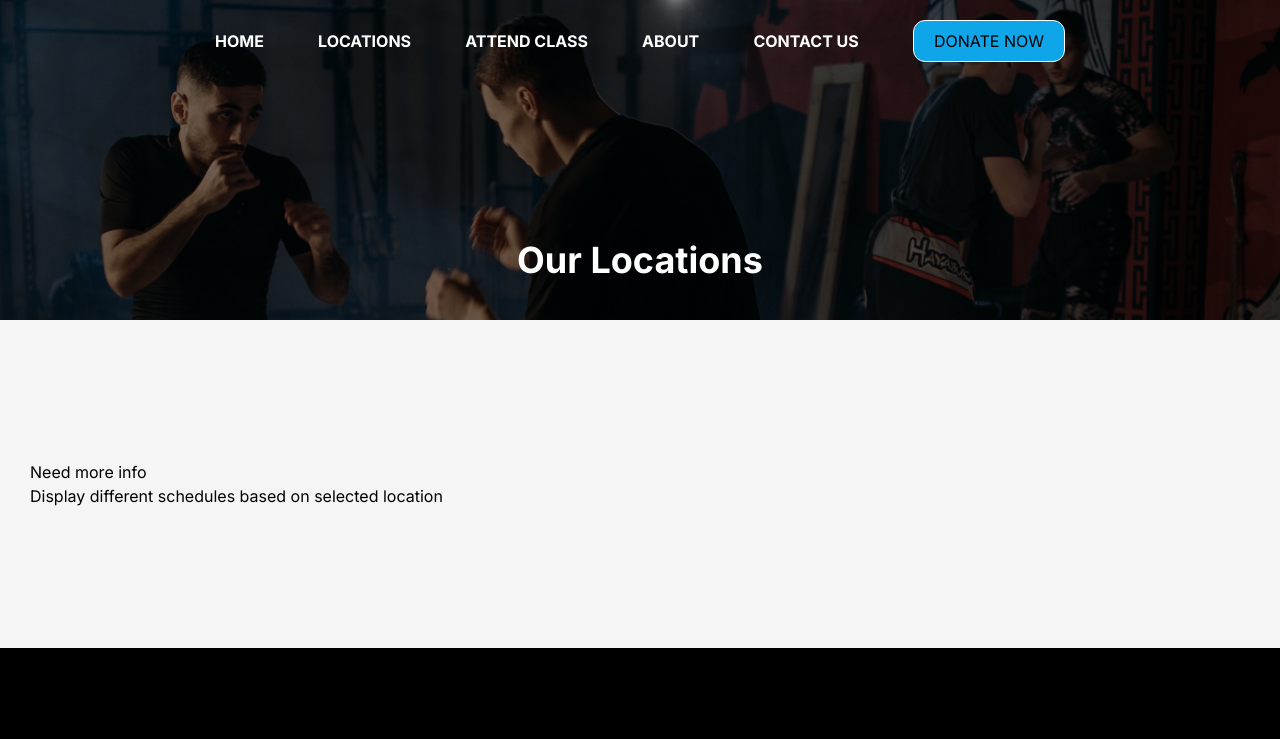
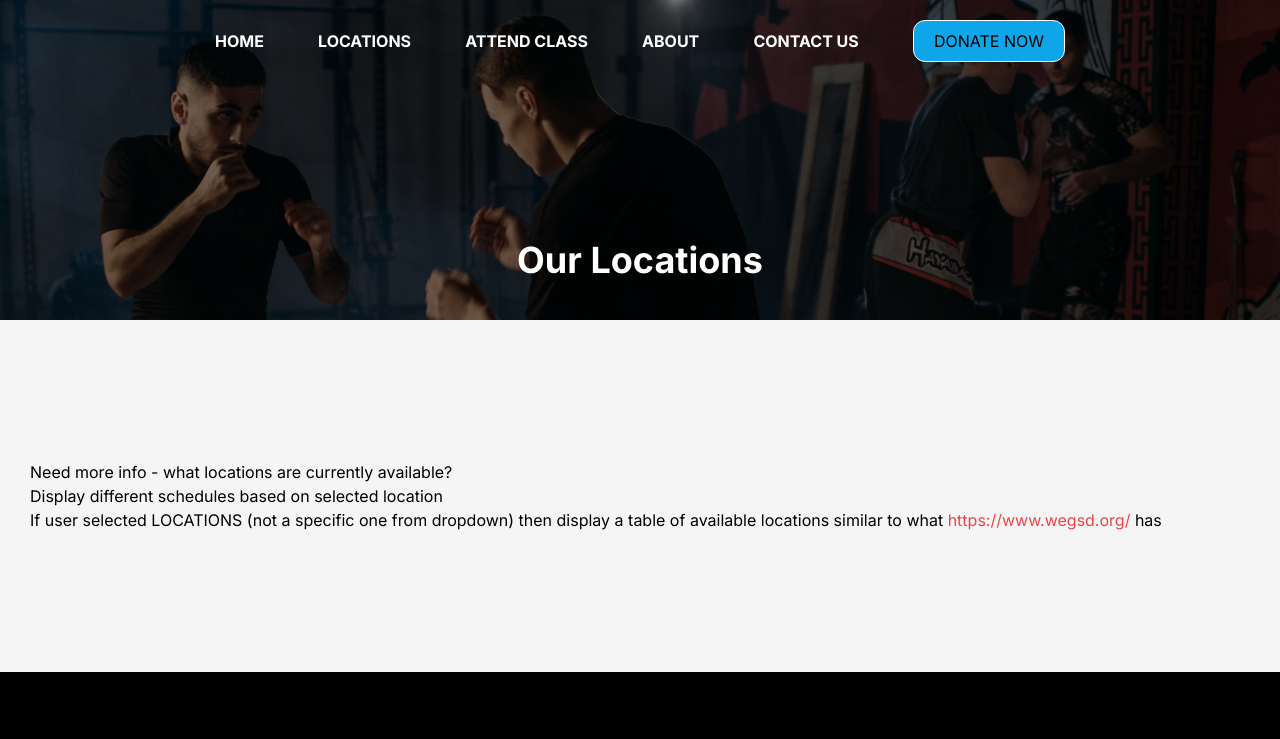
Before and after one commit to 10richard/chai-defense, a Next.js app: page /locations in a window 1280 px wide. Shown: the top 739 px of the page. Built offline with nearby package versions, Linux system fonts and the light colour scheme.

Commit message:
add comments via p tags

```diff
--- a/src/app/attend-a-class/page.tsx
+++ b/src/app/attend-a-class/page.tsx
@@ -14,7 +14,7 @@ export default function Home() {
         <MaxWidthContainer>
           <p>
             Is this page needed? - (Have locations page where user will be able
-            to schedule from)
+            to schedule a class)
           </p>
         </MaxWidthContainer>
       </PaddedSection>
--- a/src/app/locations/page.tsx
+++ b/src/app/locations/page.tsx
@@ -12,8 +12,20 @@ export default function Home() {
       <Banner heading="Our Locations" />
       <PaddedSection className="bg-gray">
         <MaxWidthContainer>
-          <p>Need more info</p>
+          <p>Need more info - what locations are currently available?</p>
           <p>Display different schedules based on selected location</p>
+          <p>
+            If user selected LOCATIONS (not a specific one from dropdown) then
+            display a table of available locations similar to what{" "}
+            <a
+              href="https://www.wegsd.org/"
+              target="_blank"
+              className="text-red-500 hover:underline"
+            >
+              https://www.wegsd.org/
+            </a>{" "}
+            has
+          </p>
         </MaxWidthContainer>
       </PaddedSection>
       <DonateCta />
--- a/src/components/Homepage/Instructors.tsx
+++ b/src/components/Homepage/Instructors.tsx
@@ -5,8 +5,9 @@ const Instructors = () => {
   return (
     <PaddedSection>
       <MaxWidthContainer className="flex justify-center">
-        <div className="text-5xl font-bold">
-          Add "Our Founders/Instructors" section?
+        <div className="text-5xl text-center font-bold grid gap-10">
+          <h2>Add "Our Founders/Instructors" section?</h2>
+          <h2>Add Image Gallery?</h2>
         </div>
       </MaxWidthContainer>
     </PaddedSection>
```
